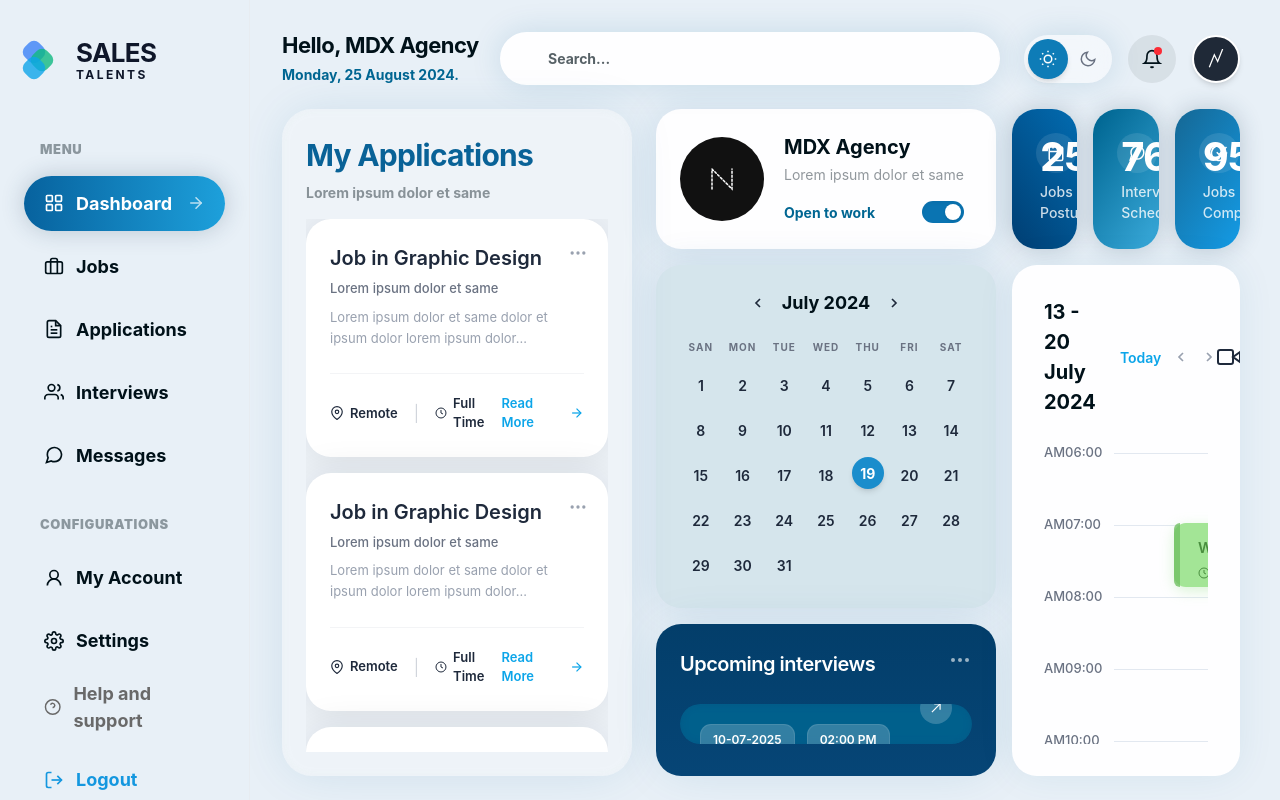
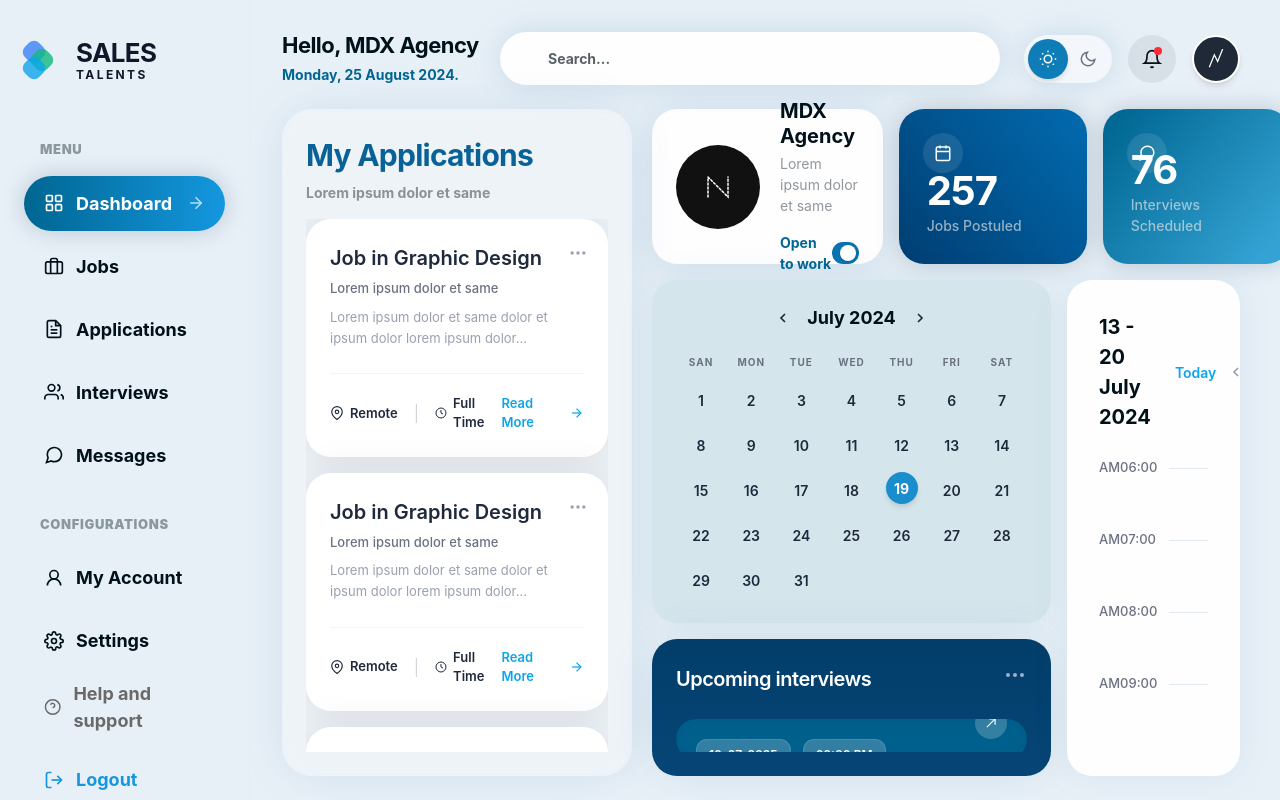
Before and after one commit to Mdx2025/CloserAcademyRedesignMDX, a SvelteKit app: page / in a window 1280 px wide. Built offline with nearby package versions, Linux system fonts and the light colour scheme.

Commit message:
fix: pixel-perfect alignment with Figma design frame 702-14351 - exact gradients, shadows, dimensions from Figma MCP

```diff
--- a/src/app.css
+++ b/src/app.css
@@ -104,24 +104,24 @@ body {
 
 /* ─── Gradient utilities ─── */
 .bg-gradient-active {
-  background: linear-gradient(90deg, #07629E 0%, #1DA0DB 100%);
+  background: linear-gradient(90deg, #006692 0%, #1497df 100%);
 }
 
 .interviews-bg {
   background: linear-gradient(180deg, #033E6A 0%, #064576 100%);
 }
 
-/* ─── Stat card backgrounds ─── */
+/* ─── Stat card backgrounds (Figma-exact gradients) ─── */
 .stat-card-1 {
-  background: linear-gradient(236deg, #0269AD 4.97%, #004075 95.25%);
+  background: linear-gradient(230.81deg, rgb(2, 105, 173) 4.97%, rgb(0, 64, 117) 95.25%);
   box-shadow: 0 0 23.6px 0 rgba(38, 67, 95, 0.24);
 }
 .stat-card-2 {
-  background: linear-gradient(304deg, #34A3D3 11.1%, #006692 95.11%);
+  background: linear-gradient(-50.24deg, rgb(52, 163, 211) 11.1%, rgb(0, 102, 146) 95.11%);
   box-shadow: 0 0 23.6px 0 rgba(38, 67, 95, 0.24);
 }
 .stat-card-3 {
-  background: linear-gradient(302deg, #1497DF 8.15%, #156794 100.55%);
+  background: linear-gradient(-52.49deg, rgb(20, 151, 223) 8.15%, rgb(21, 103, 148) 100.55%);
   box-shadow: 0 0 23.6px 0 rgba(38, 67, 95, 0.24);
 }
 
--- a/src/lib/components/CalendarWidget.svelte
+++ b/src/lib/components/CalendarWidget.svelte
@@ -11,7 +11,7 @@
 	} = $props();
 </script>
 
-<div class="bg-[#d5e5ec] rounded-[25px] p-6 shadow-blue-soft shrink-0">
+<div class="bg-[#d5e5ec] rounded-[25px] p-6 shrink-0 backdrop-blur-[5px]" style="box-shadow: 0px 0px 37.5px 0px rgba(0, 102, 146, 0.08);">
 	<div class="flex items-center justify-center gap-4 mb-6">
 		<button class="text-textdark hover:text-black">
 			<svg width="16" height="16" viewBox="0 0 24 24" fill="none" stroke="currentColor" stroke-width="2.5"><polyline points="15 18 9 12 15 6"/></svg>
--- a/src/lib/components/ProfileCard.svelte
+++ b/src/lib/components/ProfileCard.svelte
@@ -3,7 +3,7 @@
 	let { name = 'MDX Agency', subtitle = 'Lorem ipsum dolor et same', isOpenToWork = true } = $props();
 </script>
 
-<div class="w-[340px] bg-surface rounded-[25px] p-6 shadow-blue-soft flex flex-col justify-center">
+<div class="w-[337px] bg-surface rounded-[25px] p-6 flex flex-col justify-center" style="box-shadow: 0px 0px 35.6px 4px rgba(0, 102, 146, 0.1);">
 	<div class="flex items-center gap-5">
 		<div class="w-[84px] h-[84px] rounded-full bg-[#111] flex items-center justify-center shrink-0">
 			<svg width="40" height="40" viewBox="0 0 40 40" fill="none" stroke="white" stroke-width="1.5" stroke-dasharray="2 2" stroke-linecap="round">
--- a/src/lib/components/StatCard.svelte
+++ b/src/lib/components/StatCard.svelte
@@ -9,7 +9,7 @@
 	};
 </script>
 
-<div class="{variantClass[variant]} rounded-[25px] p-7 text-white flex flex-col justify-between relative overflow-hidden flex-1">
+<div class="{variantClass[variant]} rounded-[25px] p-7 text-white flex flex-col justify-between relative overflow-hidden flex-1 min-w-[188px] min-h-[155px]">
 	<div class="w-10 h-10 rounded-full bg-white/10 flex items-center justify-center absolute top-6 left-6">
 		{#if children}
 			{@render children()}
@@ -17,6 +17,6 @@
 	</div>
 	<div class="mt-auto">
 		<h2 class="text-[40px] font-bold leading-none tracking-tight">{value}</h2>
-		<p class="text-[14px] text-white/80 font-medium mt-1">{label}</p>
+		<p class="text-[14px] font-medium mt-1" style="color: rgba(226, 229, 231, 0.66);">{label}</p>
 	</div>
 </div>
--- a/src/routes/+page.svelte
+++ b/src/routes/+page.svelte
@@ -60,11 +60,10 @@
 		</header>
 
 		<!-- DASHBOARD GRID -->
-		<div class="flex-1 flex gap-6 w-full min-h-0">
+		<div class="flex-1 flex gap-5 w-full min-h-0">
 
-			<!-- LEFT COLUMN: My Applications (460px) -->
-			<div class="w-[30%] max-w-[480px] min-w-[350px] h-full flex flex-col shrink-0 rounded-[30px] p-6 relative overflow-hidden" style="background: rgba(249, 249, 249, 0.20); box-shadow: 0 0 49.9px -8px rgba(0, 102, 146, 0.15);">
-				<!-- SVG filter blur (replaces backdrop-filter) -->
+			<!-- LEFT COLUMN: My Applications -->
+			<div class="w-[33%] max-w-[500px] min-w-[350px] h-full flex flex-col shrink-0 rounded-[30px] p-6 relative overflow-hidden" style="background: rgba(249, 249, 249, 0.20); box-shadow: 0 0 49.9px -8px rgba(0, 102, 146, 0.15);">
 				<svg class="absolute inset-0 w-full h-full pointer-events-none" aria-hidden="true" style="z-index: 0;">
 					<defs>
 						<filter id="apps-panel-blur" x="-10%" y="-10%" width="120%" height="120%">
@@ -79,7 +78,6 @@
 					<p class="text-[14px] font-bold text-[rgba(0,17,25,0.43)] mt-1">Lorem ipsum dolor et same</p>
 				</div>
 
-				<!-- Cards Container (scrollable) -->
 				<div class="flex flex-col gap-4 overflow-y-auto pb-2 flex-1 min-h-0 relative z-10">
 					{#each applicationCards as card, i}
 						<ApplicationCard
@@ -98,7 +96,7 @@
 			<div class="flex-1 flex flex-col gap-4 h-full min-w-0">
 
 				<!-- TOP METRICS ROW -->
-				<div class="flex gap-4 h-[140px] shrink-0">
+				<div class="flex gap-4 h-[155px] shrink-0">
 
 					<ProfileCard />
 
@@ -128,7 +126,7 @@
 				<div class="flex gap-4 flex-1 min-h-0">
 
 					<!-- Calendar & Interviews Column -->
-					<div class="w-[340px] flex flex-col gap-4 shrink-0 h-full">
+					<div class="w-[399px] flex flex-col gap-4 shrink-0 h-full">
 
 						<CalendarWidget />
 
@@ -156,7 +154,7 @@
 					</div>
 
 					<!-- DAILY SCHEDULE BLOCK -->
-					<div class="flex-1 bg-surface rounded-[25px] p-8 shadow-[0px_0px_37.5px_0px_rgba(0,102,146,0.08)] flex flex-col relative h-full overflow-hidden">
+					<div class="flex-1 bg-surface rounded-[25px] p-8 flex flex-col relative h-full overflow-hidden" style="box-shadow: 0px 0px 37.5px 0px rgba(0, 102, 146, 0.08);">
 
 						<!-- Header -->
 						<div class="flex justify-between items-center mb-6 shrink-0 relative z-20">
```
